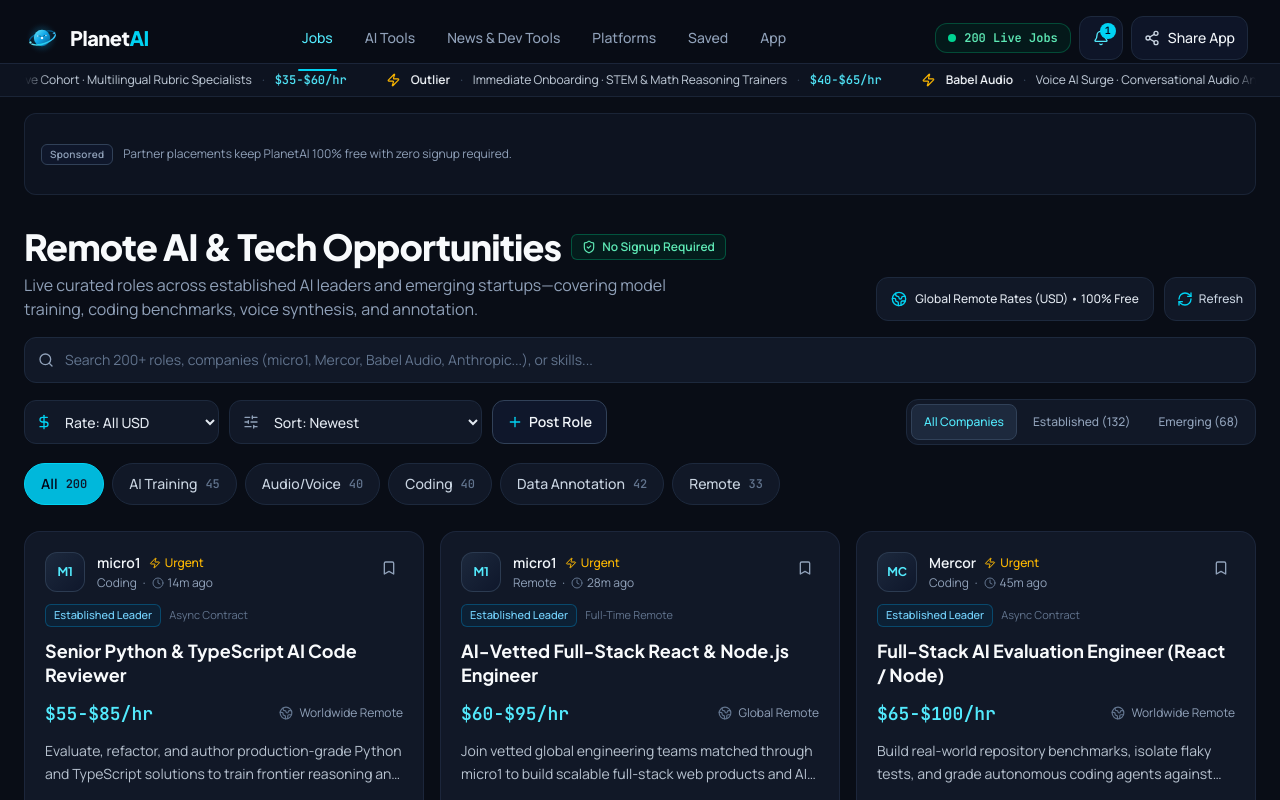
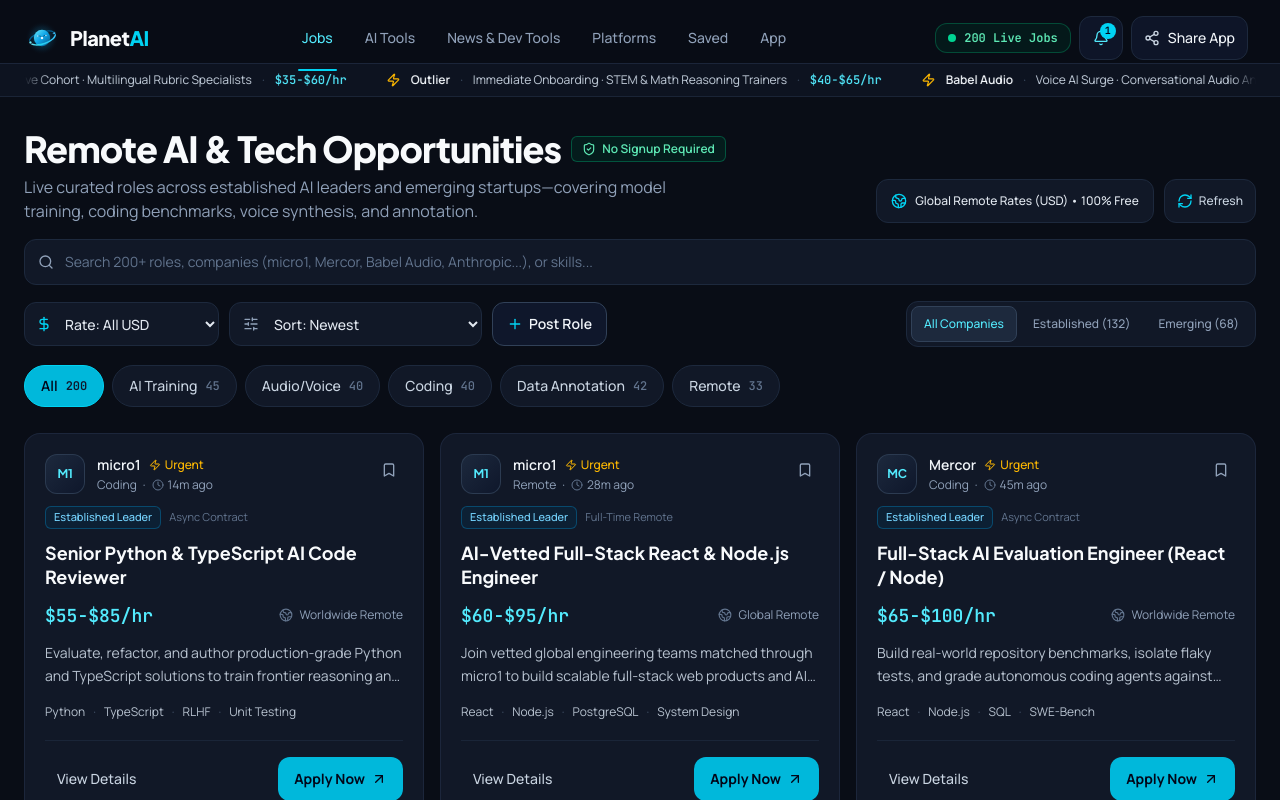
Before and after one commit to workatlas/planetai, a React (Vite) app: page / in a window 1280 px wide. Shown: the top 800 px of the page. Built offline with nearby package versions, Linux system fonts and the light colour scheme.

Commit message:
Remove top banner ad and update comment
Removed non-intrusive top banner ad and updated comment for top controls.

```diff
--- a/src/App.tsx
+++ b/src/App.tsx
@@ -638,16 +638,11 @@ export default function App() {
         spotlightJobs={allJobs}
       />
 
-      {/* Non-Intrusive Top Banner Ad Below Marquee */}
-      <div className="pt-2 sm:pt-4">
-        <AdBanner placement="top-feed" />
-      </div>
-
       {/* Main Content */}
       <main className="flex-1 mx-auto w-full max-w-7xl px-4 sm:px-6 py-3 sm:py-8">
         {activeTab === 'jobs' && (
           <div className="space-y-3 sm:space-y-6">
-            {/* Compact Top Controls: Search Bar, Collapsible Filters & Post, and Category Filter Pills */}
+            {/* Compact Top Controls: Search Bar, Collapsible Filters & Post, and Horizontal Category Pills */}
             <section aria-labelledby="feed-heading" className="space-y-2 sm:space-y-4">
               {/* Desktop Hero Header (Hidden on <640px mobile so job cards appear above the fold) */}
               <div className="hidden sm:flex flex-col lg:flex-row lg:items-end justify-between gap-4">
```
